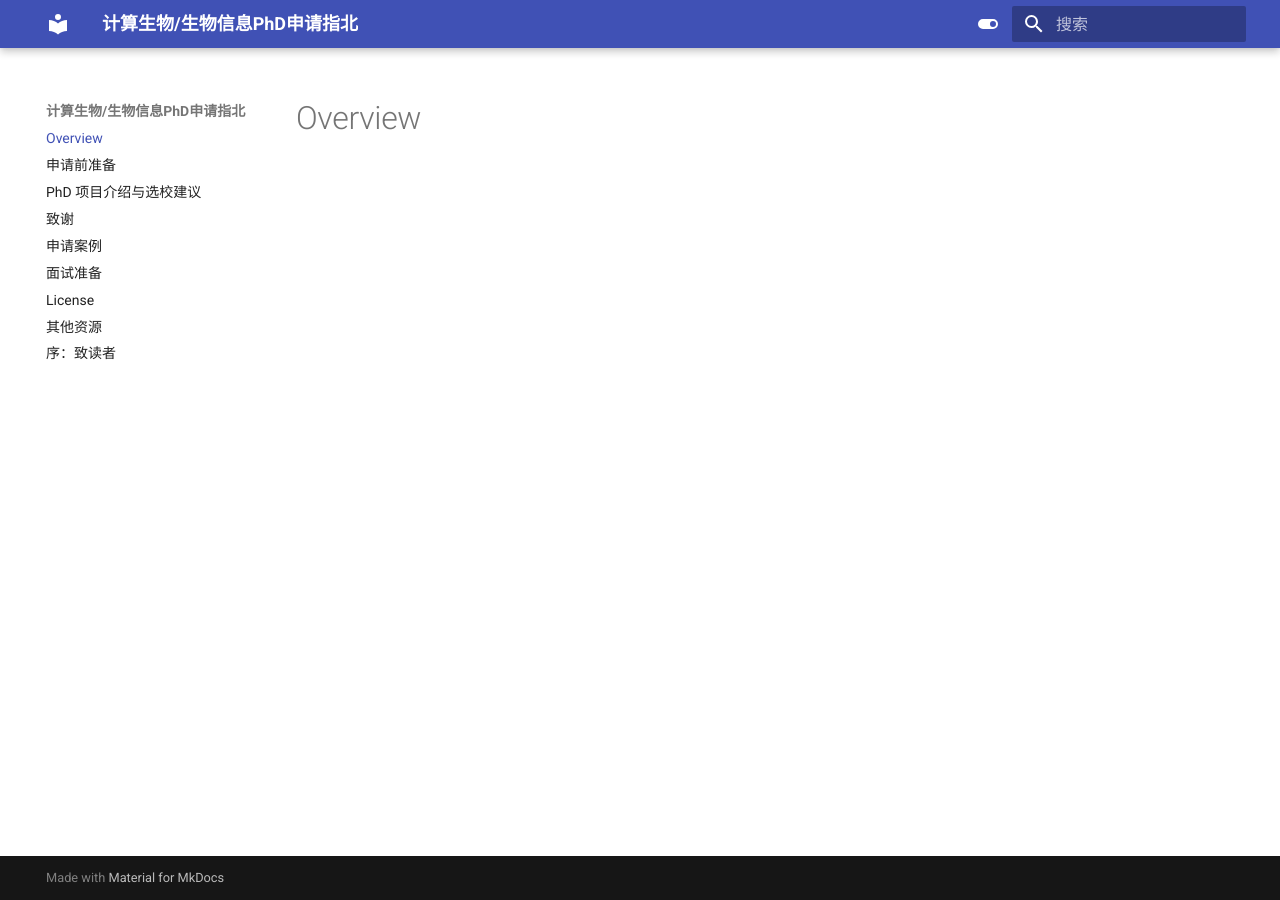
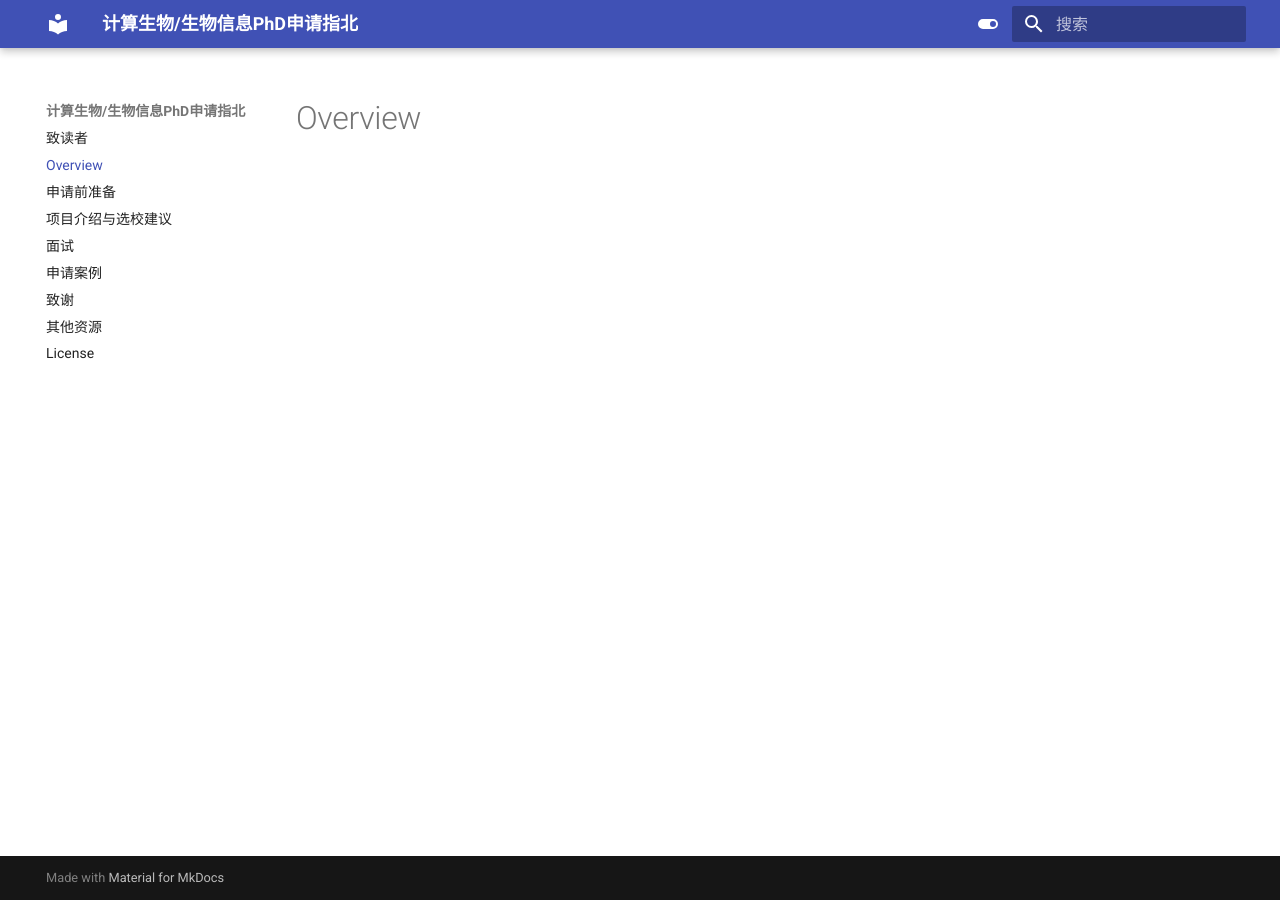
Before and after one commit to CompBio-PhD-cn/handbook, an MkDocs documentation site: the page built from docs/index.md, in a window 1280 px wide. Built offline with MkDocs 1.6.1 and Material for MkDocs 9.7.7, drawn with Linux system fonts in a browser that asks for light colours; part of the change alters nothing that is shown.

Commit message:
add navi

```diff
--- a/mkdocs.yml
+++ b/mkdocs.yml
@@ -19,3 +19,14 @@ theme:
       toggle:
         icon: material/toggle-switch-off-outline
         name: Switch to dark mode
+
+nav:
+  - 致读者: preface.md
+  - Overview: index.md
+  - 申请前准备: Preparation.md
+  - 项目介绍与选校建议: Program_list.md
+  - 面试: interview.md
+  - 申请案例: example.md
+  - 致谢: acknowledge.md
+  - 其他资源: other_resource.md
+  - License: license.md
```
